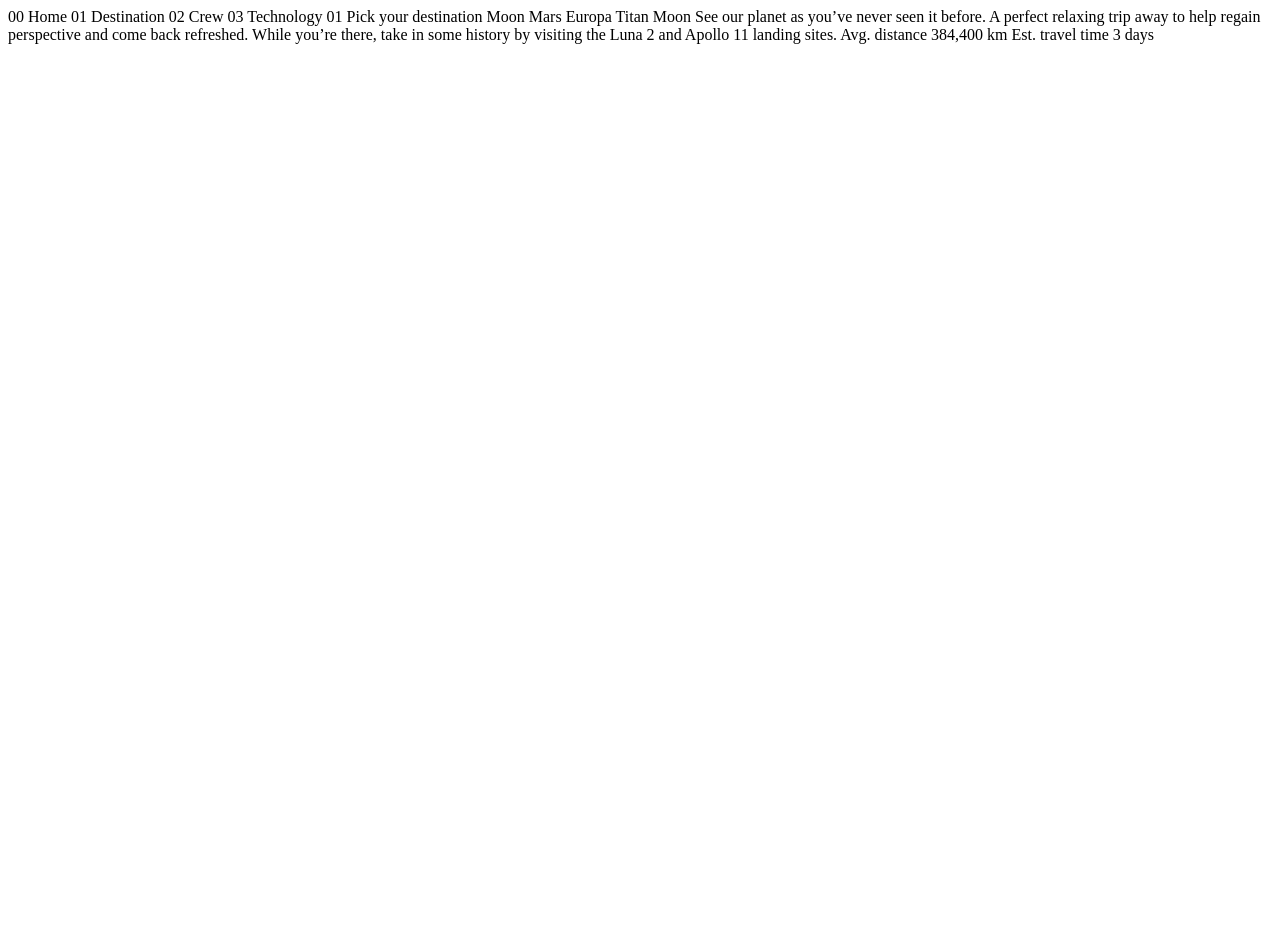
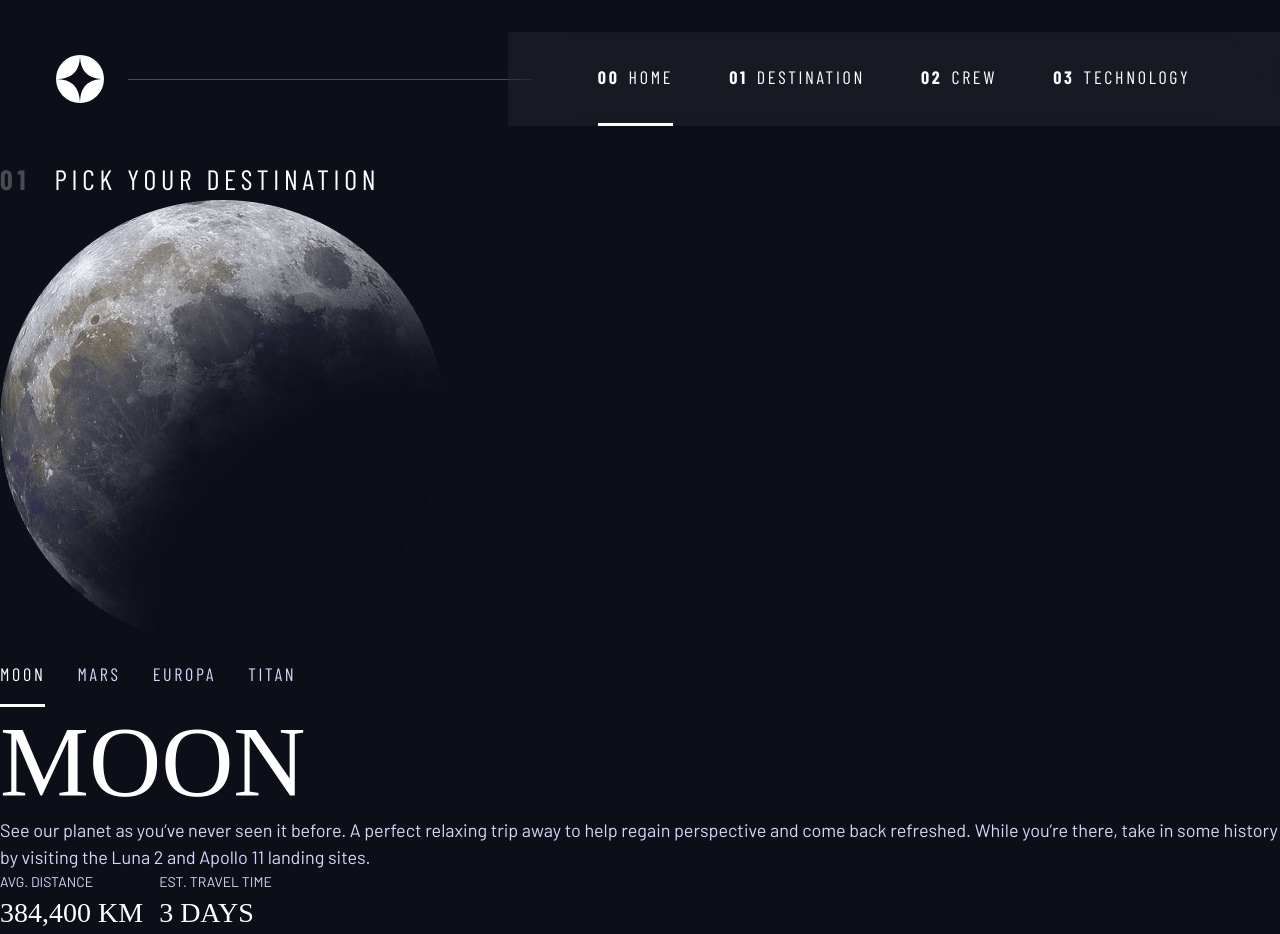
Before and after one commit to jairpss/space-tourism-website, a plain HTML site: page destination-moon.html in a window 1280 px wide. Before the commit the page ends 800 px from the top, so only its background shows below. Drawn offline with nearby package versions, Linux system fonts and the light colour scheme; a web font is replaced by a local one.

Commit message:
destination pagen - getting started

```diff
--- a/assets/css/style.css
+++ b/assets/css/style.css
@@ -13,7 +13,7 @@
   --fs-800: 3.5rem;
   --fs-700: 1.5rem;
   --fs-600: 1rem;
-  --fs-500: 1.75rem;
+  --fs-500: 1rem;
   --fs-400: 0.9375rem;
   --fs-300: 1rem;
   --fs-200: 0.875rem;
@@ -29,6 +29,7 @@
     --fs-800: 5rem;
     --fs-700: 2.5rem;
     --fs-600: 1.5rem;
+    --fs-500: 1.25rem;
     --fs-400: 1rem;
   }
 }
@@ -39,6 +40,7 @@
     --fs-800: 6.25rem;
     --fs-700: 3.5rem;
     --fs-600: 2rem;
+    --fs-500: 1.75rem;
     --fs-400: 1.125rem;
   }
 }
--- a/destination-moon.html
+++ b/destination-moon.html
@@ -3,35 +3,68 @@
 <head>
   <meta charset="UTF-8">
   <meta name="viewport" content="width=device-width, initial-scale=1.0">
-
+  <!-- Google fonts -->
+  <link rel="preconnect" href="https://fonts.googleapis.com">
+  <link rel="preconnect" href="https://fonts.gstatic.com" crossorigin>
+  <link href="https://fonts.googleapis.com/css2?family=Barlow+Condensed:wght@400;700&family=Bellefair&family=Barlow:wght@400;700&display=swap"
+      rel="stylesheet">
+  <link rel="stylesheet" href="/assets/css/style.css">
   <link rel="icon" type="image/png" sizes="32x32" href="./assets/favicon-32x32.png">
 
   <title>Frontend Mentor | Space tourism website</title>
 </head>
-<body>
+<body class="detination">
+  <a class="skip-to-content" href="#main">Skip to content</a>
+  <header class="primary-header flex">
+    <div>
+      <img src="./assets/shared/logo.svg" alt="space tourism logo" class="logo">
+    </div>
+    <button class="mobile-nav-toggle" aria-controls="primary-navigation"><span class="sr-only" aria-expanded="false">Menu</span></button>
+    <nav>
+        <ul id="primary-navigation" data-visible="false" class="primary-navigation underline-indicators flex">
+            <li class="active"><a class="ff-sans-cond uppercase text-white letter-spacing-2" href="index.html"><span aria-hidden="true">00</span>Home</a>
+            <li><a class="ff-sans-cond uppercase text-white letter-spacing-2" href="destination.html"><span aria-hidden="true">01</span>Destination</a>
+            <li><a class="ff-sans-cond uppercase text-white letter-spacing-2" href="crew.html"><span aria-hidden="true">02</span>Crew</a>
+            <li><a class="ff-sans-cond uppercase text-white letter-spacing-2" href="technology.html"><span aria-hidden="true">03</span>Technology</a>
+        </ul>
+    </nav>
 
-  00 Home
-  01 Destination
-  02 Crew
-  03 Technology
+  </header>
 
-  01 Pick your destination
+  <main id="main" class="grid-container-xxxxxx grid-container--destination">
+    <h1 class="numbered-title"><span aria-hidden="true">01</span> Pick your destination</h1>
 
-  Moon
-  Mars
-  Europa
-  Titan
+    <img src="./assets/destination/image-moon.png" alt="the moon">
 
-  Moon
+    <div class="tab-list underline-indicators flex">
+        <button aria-selected="true" class="uppercase ff-sans-cond text-accent bg-dark letter-spacing-2">Moon</button>
+        <button aria-selected="false" class="uppercase ff-sans-cond text-accent bg-dark letter-spacing-2">Mars</button>
+        <button aria-selected="false" class="uppercase ff-sans-cond text-accent bg-dark letter-spacing-2">Europa</button>
+        <button aria-selected="false" class="uppercase ff-sans-cond text-accent bg-dark letter-spacing-2">Titan</button>
+    </div>
 
-  See our planet as you’ve never seen it before. A perfect relaxing trip away to help
-  regain perspective and come back refreshed. While you’re there, take in some history
-  by visiting the Luna 2 and Apollo 11 landing sites.
+    <article>
+      <h2 class="fs-800 uppercase ff-serif">Moon</h2>
 
-  Avg. distance
-  384,400 km
+      <p class="text-accent">See our planet as you’ve never seen it before. A perfect relaxing trip away to help
+      regain perspective and come back refreshed. While you’re there, take in some history
+      by visiting the Luna 2 and Apollo 11 landing sites.</p>
 
-  Est. travel time
-  3 days
+      <div class="flex">
+        <div>
+          <h3 class="text-accent fs-200 uppercase">Avg. distance</h3>
+          <p class="fs-500 ff-serif uppercase">384,400 km</p>
+        </div>
+        <div>
+          <h3 class="text-accent fs-200 uppercase">Est. travel time</h3>
+          <p class="fs-500 ff-serif uppercase">3 days</p>
+        </div>
+      </div>
+
+    </article>
+  </main>
+
+
+
 </body>
 </html>
```
Also changed, not shown: index.html (+2 -2 lines).
